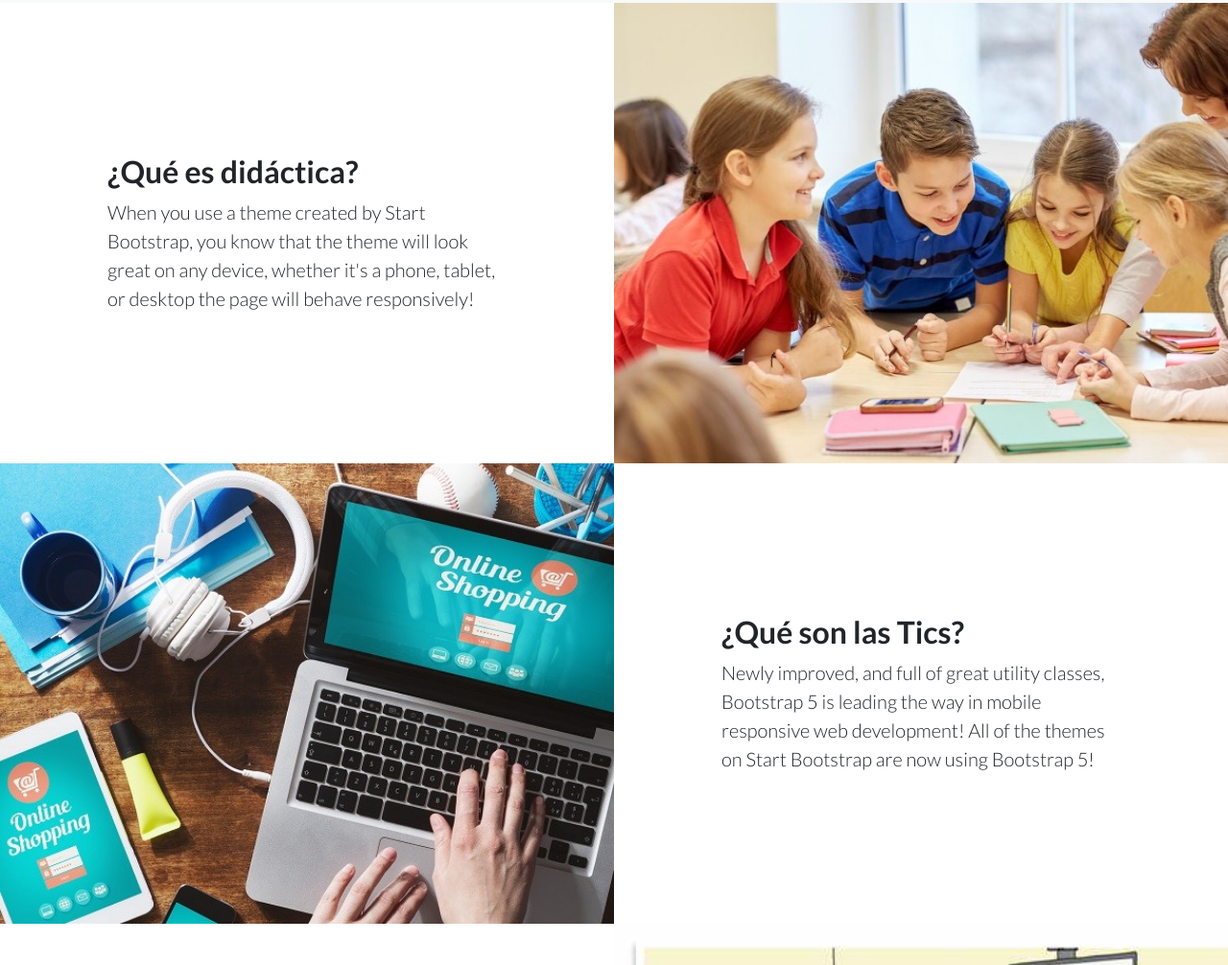
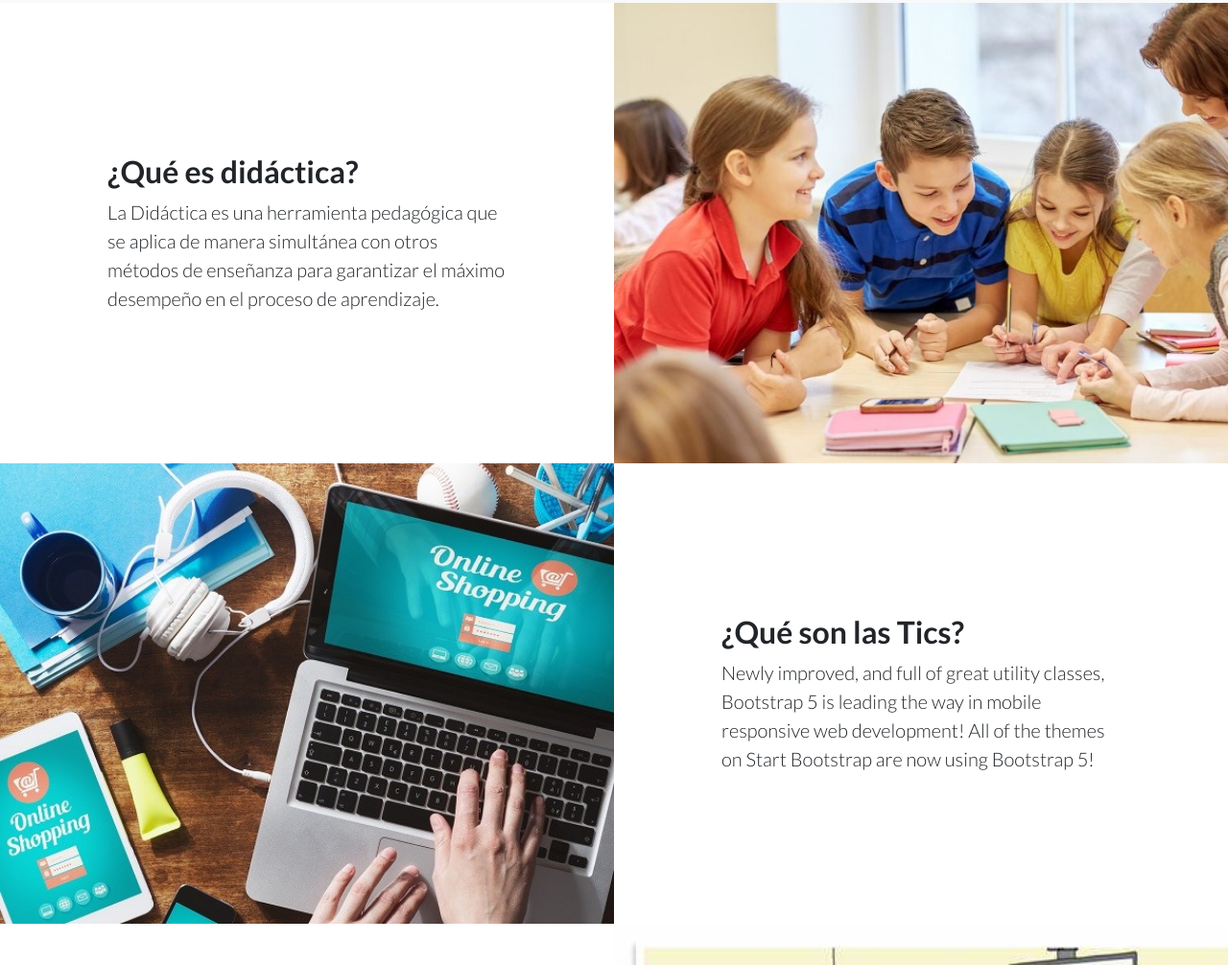
Before and after one commit to Pruebatics/Didacticatics, a plain HTML site: page index.html in a window 1280 px wide. Shown: the part 1040-2046 px from the top of the page at 96% size. Drawn offline with nearby package versions, Linux system fonts and the light colour scheme.

Commit message:
Update index.html

```diff
--- a/index.html
+++ b/index.html
@@ -106,7 +106,7 @@
                     <div class="col-lg-6 order-lg-2 text-white showcase-img" style="background-image: url('assets/img/01.jpg')"></div>
                     <div class="col-lg-6 order-lg-1 my-auto showcase-text">
                         <h2>¿Qué es didáctica?</h2>
-                        <p class="lead mb-0">When you use a theme created by Start Bootstrap, you know that the theme will look great on any device, whether it's a phone, tablet, or desktop the page will behave responsively!</p>
+                        <p class="lead mb-0">La Didáctica es una herramienta pedagógica que se aplica de manera simultánea con otros métodos de enseñanza para garantizar el máximo desempeño en el proceso de aprendizaje.</p>
                     </div>
                 </div>
                 <div class="row g-0">
```
